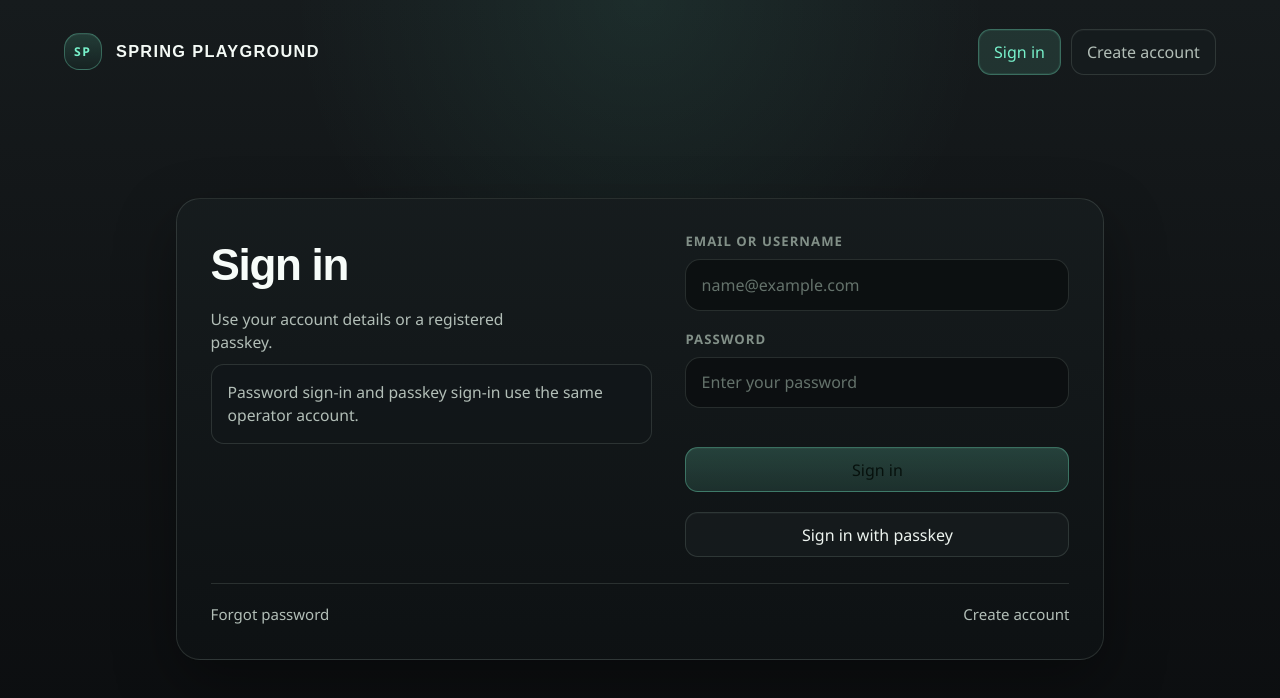
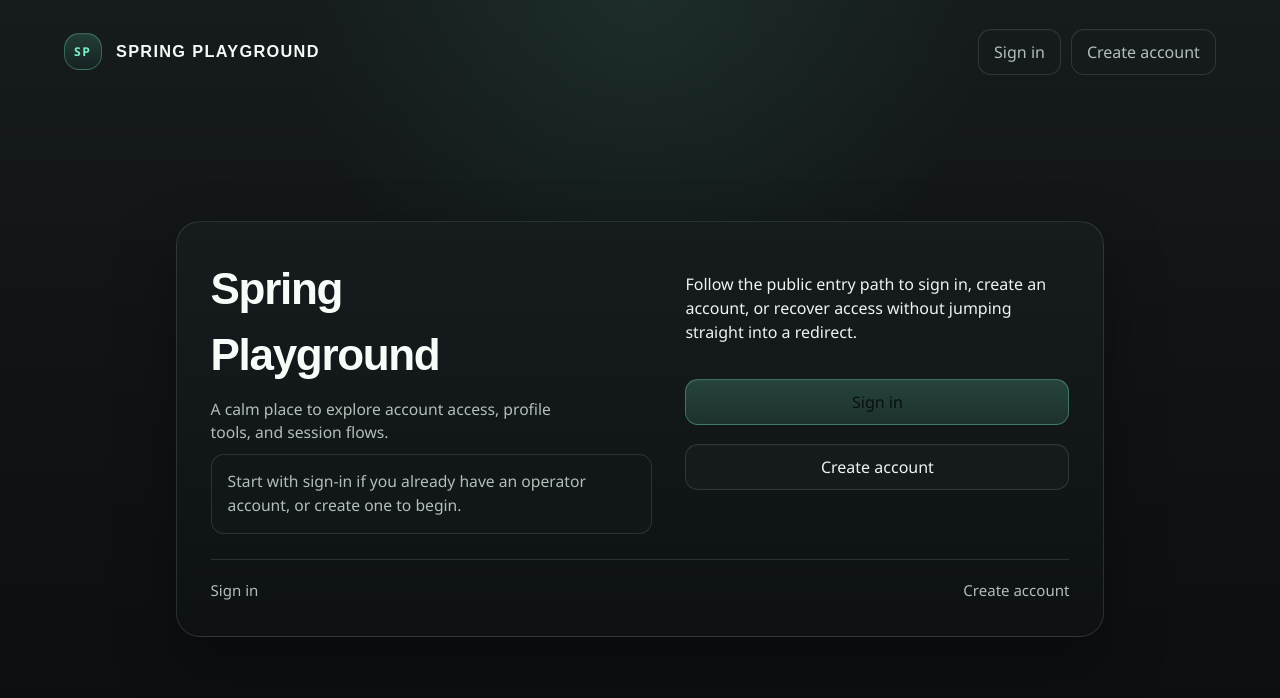
Before and after one commit to topilov/spring-playground-frontend, a React (Vite) app: page / in a window 1280 px wide. Before the commit this address led to /login. Shown: the top 698 px of the page. Built offline with nearby package versions, Linux system fonts and the light colour scheme; no server answers.

Commit message:
feat: add public home route semantics

```diff
--- a/src/pages/home/HomePage.tsx
+++ b/src/pages/home/HomePage.tsx
@@ -1,6 +1,7 @@
 import { Navigate } from 'react-router-dom';
 
 import { useAuthSession } from '../../features/auth/session/useAuthSession';
+import { AppLink } from '../../shared/routing/AppLink';
 import { routePaths } from '../../shared/routing/paths';
 import { AuthPageShell } from '../../shared/ui/AuthPageShell';
 
@@ -20,5 +21,38 @@ export function HomePage() {
     return <Navigate replace to={routePaths.profile} />;
   }
 
-  return <Navigate replace to={routePaths.login} />;
+  return (
+    <AuthPageShell
+      footer={
+        <div className="auth-links">
+          <AppLink className="text-link" to={routePaths.login}>
+            Sign in
+          </AppLink>
+          <AppLink className="text-link" to={routePaths.register}>
+            Create account
+          </AppLink>
+        </div>
+      }
+      subtitle="A calm place to explore account access, profile tools, and session flows."
+      utility={
+        <p className="status-banner">
+          Start with sign-in if you already have an operator account, or create one to begin.
+        </p>
+      }
+      title="Spring Playground"
+    >
+      <div className="stack">
+        <p>
+          Follow the public entry path to sign in, create an account, or recover access without
+          jumping straight into a redirect.
+        </p>
+        <AppLink className="button button-primary button-full" to={routePaths.login}>
+          Sign in
+        </AppLink>
+        <AppLink className="button button-secondary button-full" to={routePaths.register}>
+          Create account
+        </AppLink>
+      </div>
+    </AuthPageShell>
+  );
 }
```
Also changed, not shown: 2 other files (tests, documents, lock files or other folders).
